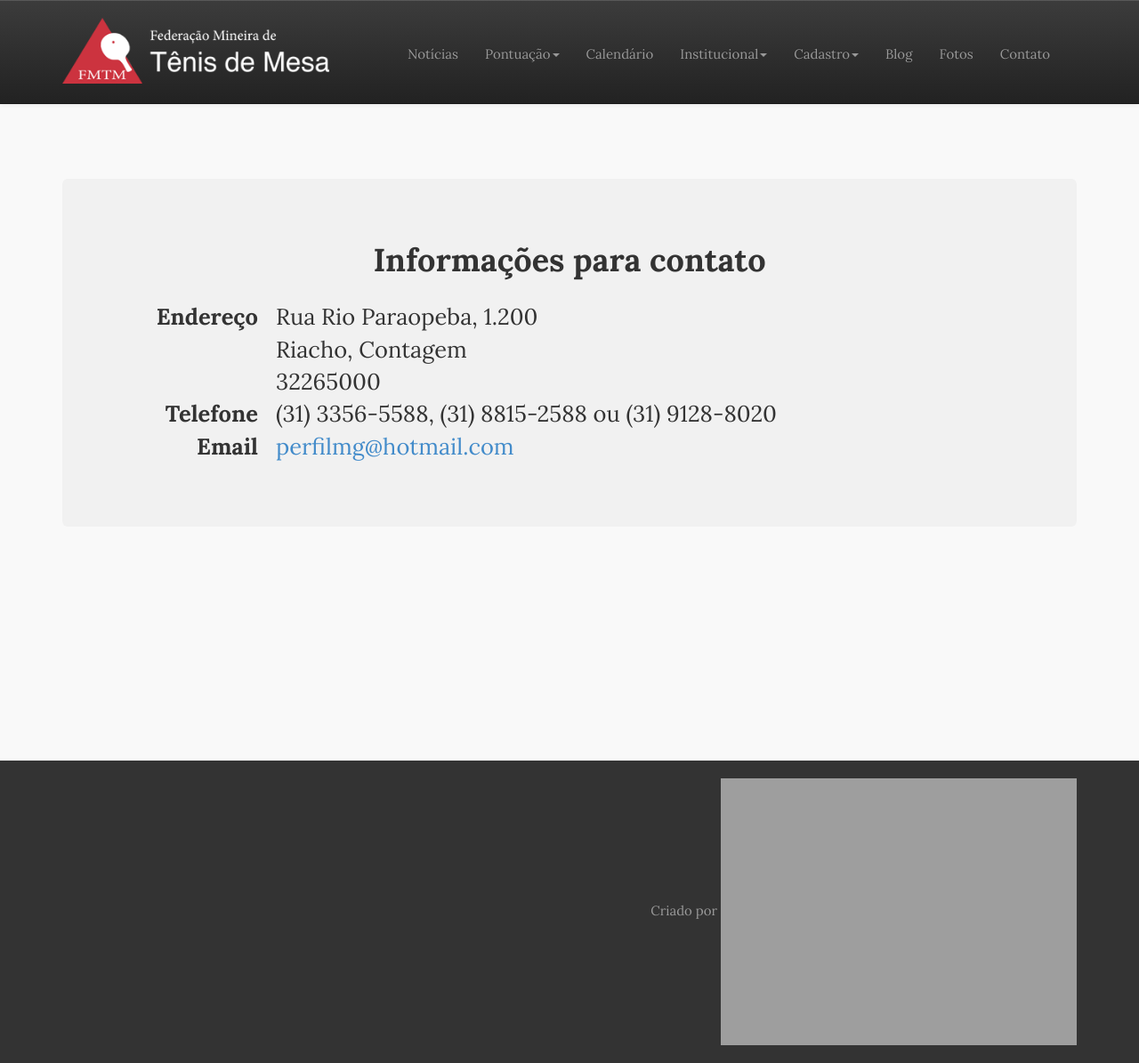
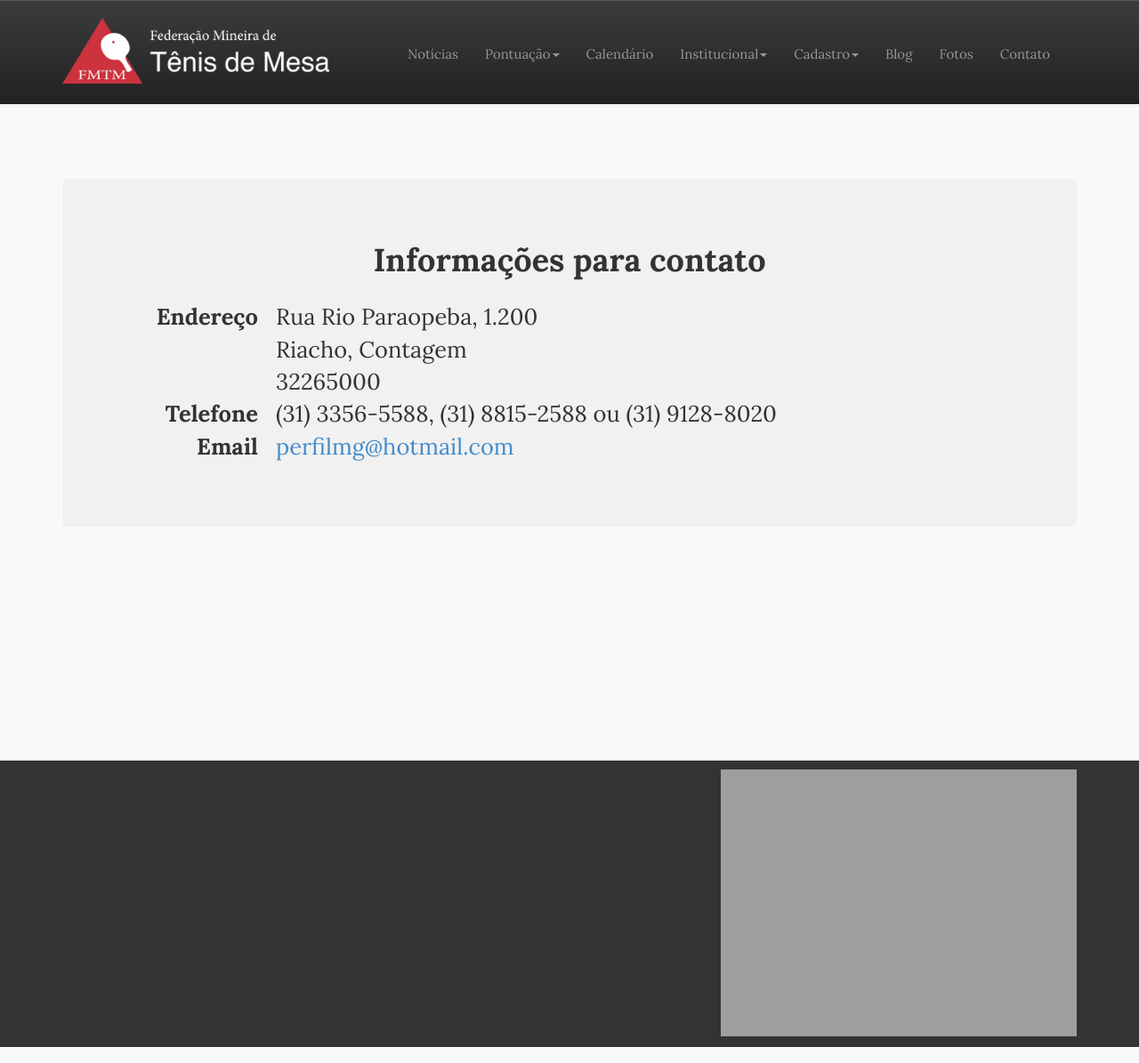
Before and after one commit to thiagokimo/fmtm, a Jekyll site: the page built from contato.html, in a window 1280 px wide. Shown: the whole page at 89% size. Built offline with Jekyll 4.4.1, drawn with Linux system fonts in a browser that asks for light colours; Markdown is read by kramdown in place of the engine named in the settings.

Commit message:
Hiding comming next box. Adding a padding-top to codelogic logo.

```diff
--- a/_includes/default/footer.html
+++ b/_includes/default/footer.html
@@ -1,7 +1,7 @@
 <div id="footer">
   <div class="container">
     <div class="pull-right">
-      <p class="text-muted credit">Criado por <a href="http://codelogic.me"><img src="{{site.baseurl}}/img/codelogic-logo.png"></a></p>
+      <a href="http://codelogic.me"><img src="{{site.baseurl}}/img/codelogic-logo.png"></a></p>
     </div>
   </div>
 </div>
--- a/_layouts/home.html
+++ b/_layouts/home.html
@@ -12,7 +12,7 @@
           </div>
 
           <div class="col-md-4">
-            {% include home/coming-next.html %}
+            <!-- {% include home/coming-next.html %} -->
             <hr>
             {% include home/banners.html %}
             <hr>
--- a/css/main.css
+++ b/css/main.css
@@ -76,6 +76,7 @@
 #footer > .container {
   padding-left: 15px;
   padding-right: 15px;
+  padding-top: 10px;
 }
 
 code {
```
